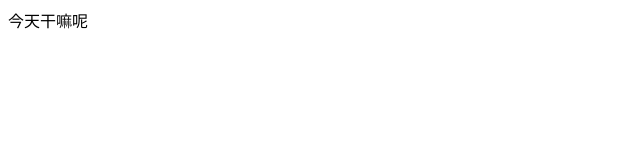
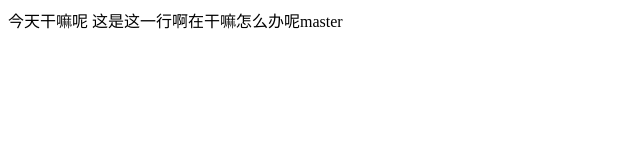
Before and after one commit to surong630/demo-1, a plain HTML site: page index.html in a window 1280 px wide. Shown: the whole page, without its empty margins (0-640 px from the left). Drawn offline with Linux system fonts and the light colour scheme.

Commit message:
这是master

```diff
--- a/index.html
+++ b/index.html
@@ -7,5 +7,6 @@
 </head>
 <body>
   今天干嘛呢
+  这是这一行啊在干嘛怎么办呢master
 </body>
 </html>
```
